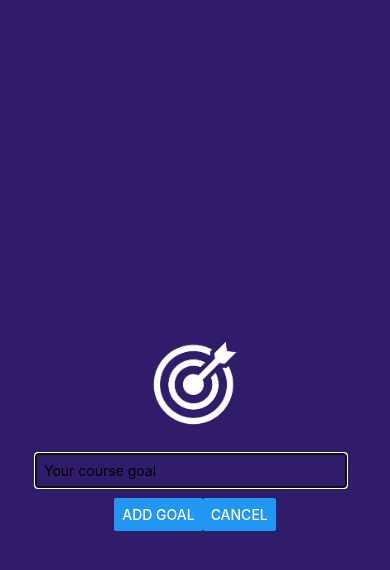
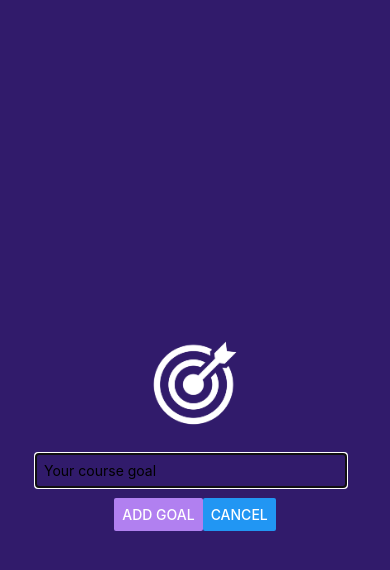
Before and after one commit to ioanagirbap33/track-goals-app-repo-RN, a React Native app: screen / in a window 390 px wide. Both pictures are taken after a click on the button "ADD NEW GOAL". Shown: the top 570 px of the page. Built offline with nearby package versions, Linux system fonts and the light colour scheme.

Commit message:
Add some finishing touches

```diff
--- a/App.js
+++ b/App.js
@@ -1,5 +1,6 @@
 import { StyleSheet, View, FlatList, Button } from "react-native";
 import { useState } from "react";
+import { StatusBar } from "expo-status-bar";
 import ItemGoal from "./components/ItemGoal";
 import { GoalInput } from "./components/GoalInput";
 export default function App() {
@@ -27,6 +28,8 @@
     });
   };
   return (
+    <>
+      <StatusBar style="light" />
       <View style={styles.appContainer}>
         <Button
           title="Add New Goal"
@@ -59,6 +62,7 @@
           />
         </View>
       </View>
+    </>
   );
 }
 
--- a/app.json
+++ b/app.json
@@ -5,15 +5,15 @@
     "version": "1.0.0",
     "orientation": "portrait",
     "icon": "./assets/icon.png",
+    "backgroundColor": "#311b6b",
+
     "userInterfaceStyle": "light",
     "splash": {
       "image": "./assets/splash.png",
       "resizeMode": "contain",
       "backgroundColor": "#ffffff"
     },
-    "assetBundlePatterns": [
-      "**/*"
-    ],
+    "assetBundlePatterns": ["**/*"],
     "ios": {
       "supportsTablet": true
     },
--- a/components/GoalInput.js
+++ b/components/GoalInput.js
@@ -34,7 +34,7 @@
           value={enteredGoalText}
         />
         <View style={styles.buttonContainer}>
-          <Button title="Add Goal" onPress={addGoalHandler} />
+          <Button title="Add Goal" onPress={addGoalHandler} color="#b180f0" />
           <Button title="Cancel" onPress={onCancel} />
         </View>
       </View>
```
Lines whose indentation alone changed are shown as unchanged.
